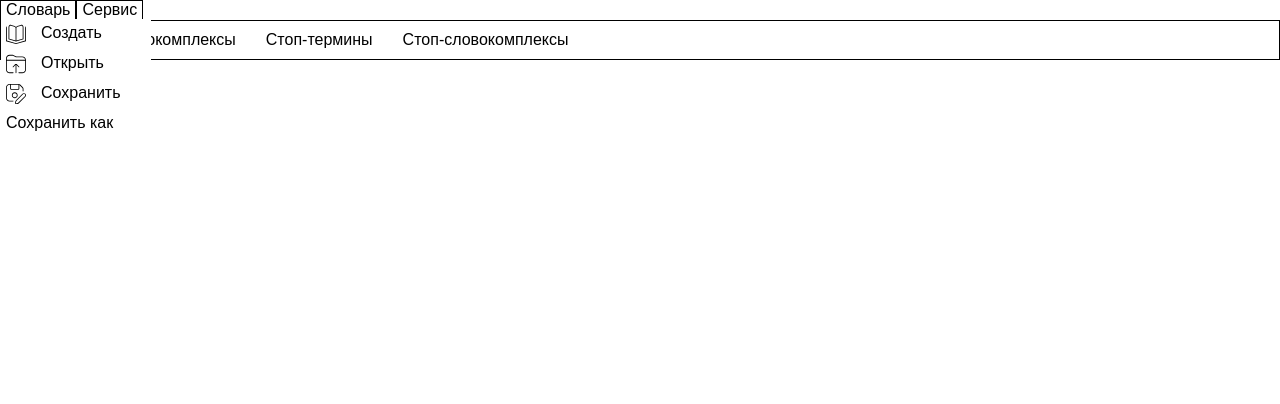
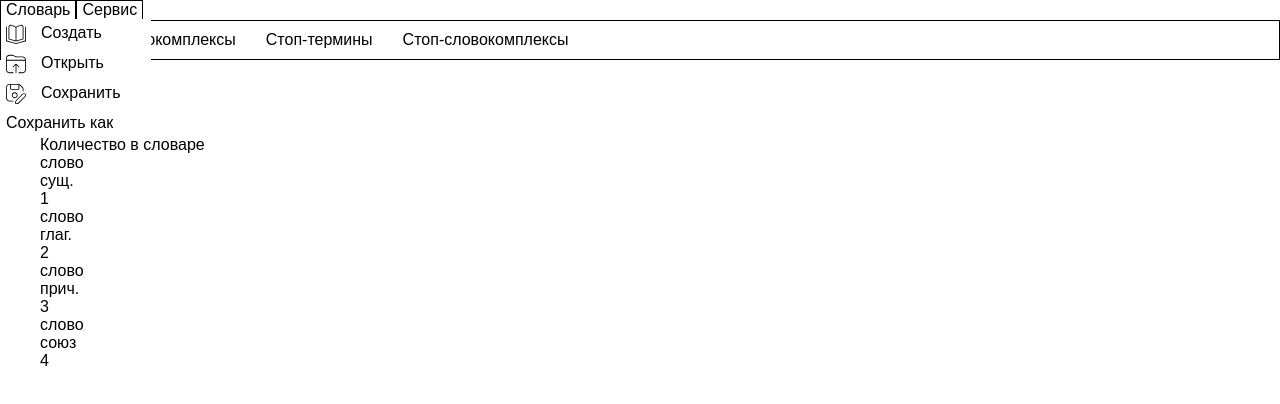
Before and after one commit to KLAN-DEVELOPER/KlanFrontSide, a Vue app: page / in a window 1280 px wide. Shown: the top 404 px of the page. Built offline with nearby package versions, Linux system fonts and the light colour scheme.

Commit message:
Defined table components

```diff
--- /dev/null
+++ b/src/UI/table/BaseRow/BaseRow.vue
@@ -0,0 +1,24 @@
+<script setup lang="ts">
+import type {TermsDataInterface} from "../BaseTable/BaseTable.vue";
+
+interface BaseRowClasses {
+    containerClass?: string;
+    cellClass?: string;
+}
+
+interface BaseRowProps extends BaseRowClasses{
+    cells?: TermsDataInterface
+}
+
+defineProps<BaseRowProps>()
+</script>
+
+<template>
+    <div :class="containerClass">
+        <div :class="cellClass">{{cells?.value}}</div>
+        <div :class="cellClass">{{cells?.speechPart}}</div>
+        <div :class="cellClass">{{cells?.count}}</div>
+    </div>
+</template>
+
+<style module lang="scss"></style>
--- /dev/null
+++ b/src/UI/table/BaseTable/BaseTable.vue
@@ -0,0 +1,36 @@
+<script setup lang="ts">
+import DefaultRow from "../DefaultRow/DefaultRow.vue";
+
+export interface TermsDataInterface {
+  value: string;
+  speechPart: string;
+  count: number;
+}
+
+interface BaseTableProps {
+    headers: string[];
+    body: TermsDataInterface[];
+}
+defineProps<BaseTableProps>()
+</script>
+
+
+<template>
+  <div :class="$style.container">
+    <div class="header">
+      <div v-for="(header, index) in headers" :key="index">
+          {{header}}
+      </div>
+    </div>
+    <div class="body">
+        <DefaultRow v-for="(data, index) in body" :key="index" :cells="data"/>
+    </div>
+  </div>
+</template>
+
+
+<style module lang="scss">
+.container {
+
+}
+</style>
--- /dev/null
+++ b/src/UI/table/DefaultRow/DefaultRow.vue
@@ -0,0 +1,16 @@
+<script setup lang="ts">
+import BaseRow from "../BaseRow/BaseRow.vue";
+</script>
+
+<template>
+  <BaseRow
+    :container-class="$style.container"
+    :cell-class="$style.cell"
+  />
+</template>
+
+
+<style module lang="scss">
+  .container {}
+  .cell {}
+</style>
--- a/src/pages/HomePage.vue
+++ b/src/pages/HomePage.vue
@@ -1,7 +1,19 @@
 <script setup lang="ts">
+import BaseTable from "../UI/table/BaseTable/BaseTable.vue";
+import type {TermsDataInterface} from "../UI/table/BaseTable/BaseTable.vue";
+
+const headers:string[] = ["Лексема", "Часть речи", "Количество в словаре"]
+const body:TermsDataInterface[] = [
+    {value: "слово", speechPart: "сущ.", count: 1},
+    {value: "слово", speechPart: "глаг.", count: 2},
+    {value: "слово", speechPart: "прич.", count: 3},
+    {value: "слово", speechPart: "союз", count: 4},
+]
+
 </script>
 
 <template>
+  <BaseTable :headers="headers" :body="body"/>
 </template>
 
 <style module lang="scss"></style>
```
